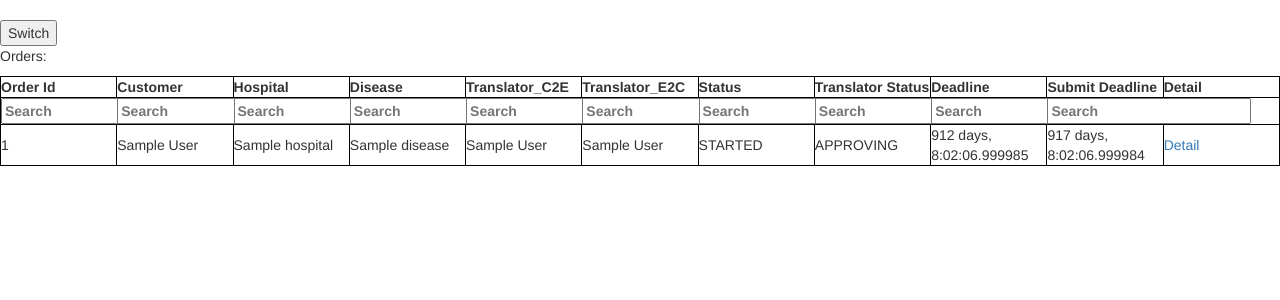
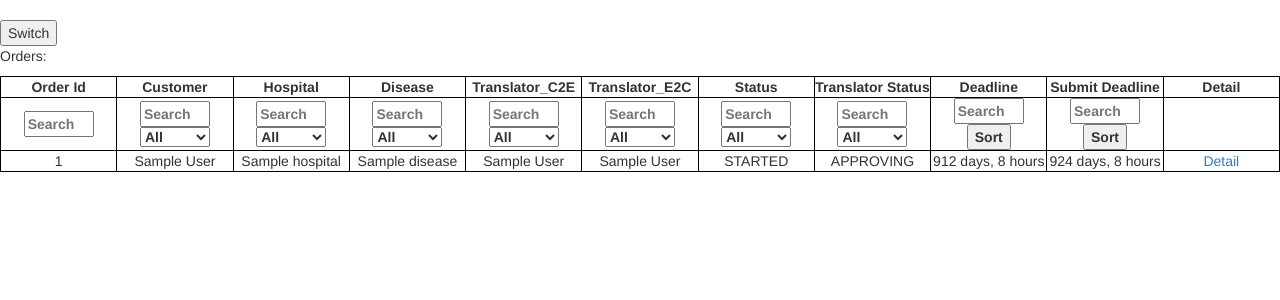
Before and after one commit to mediconnect/backend-deprecated, a Django app: page /supervisor/home/1/ in a window 1280 px wide. Shown: the part 52-352 px from the top of the page. Run offline with Django 3.2, Linux system fonts and the light colour scheme; a user stored in the database is signed in; tables that the repository leaves empty hold one stand-in row (values such as "Sample post"); parts of the project's set-up code (start-up, migrations or seed data) failed here and were passed over; some libraries are stand-ins or nearby versions.

Commit message:
supervisor sort function

```diff
--- a/medi_connect_site/helper/models.py
+++ b/medi_connect_site/helper/models.py
@@ -157,11 +157,24 @@ class Order(models.Model):
 
 
     def get_deadline(self):  # default deadline 2 days after submit
-        return self.submit+datetime.timedelta(days=2)-datetime.datetime.now(utc_8)
+        total_sec = (self.submit+datetime.timedelta(days=2)-datetime.datetime.now(utc_8)).total_seconds()
+        days = int(total_sec/(3600*24))
+        hours = int((total_sec-3600*24*days)/3600)
+        deadline= str(days) +'  days,  '+str(hours)+'  hours'
+        if hours < 0:
+            deadline+=( '  (passdue)  ')
+        return deadline
+
 
 
     def get_submit_deadline(self):
-        return self.submit+datetime.timedelta(days=7*self.week_number_at_submit)-datetime.datetime.now(utc_8)
+        total_sec = (self.submit+datetime.timedelta(days=7*(self.week_number_at_submit+1))-datetime.datetime.now(utc_8)).total_seconds()
+        days = int(total_sec / (3600 * 24))
+        hours = int((total_sec - 3600 * 24 * days) / 3600)
+        submit_deadline= str(days) + '  days,  ' + str(hours) + '  hours'
+        if hours < 0:
+            submit_deadline+=( '  (passdue)  ')
+        return submit_deadline
 
     def get_status(self):
         return status_dict[int(self.status)]
--- a/medi_connect_site/supervisor/templates/supervisor_home.html
+++ b/medi_connect_site/supervisor/templates/supervisor_home.html
@@ -6,22 +6,27 @@
     table, th, td {
         border: 1px solid black;
         border-collapse: collapse;
+        text-align:center;
     }
-    table.fixed {table-layout:fixed; width:90px;}/*Setting the table width is important!*/
+    table.fixed {table-layout:fixed; width:100px;}/*Setting the table width is important!*/
     table.fixed td {overflow:hidden;}/*Hide text outside the cell.*/
-    table.fixed tr:nth-of-type(1) {width:20px;}/*Setting the width of column 1.*/
-    table.fixed tr:nth-of-type(2) {width:30px;}/*Setting the width of column 2.*/
-    table.fixed tr:nth-of-type(3) {width:40px;}/*Setting the width of column 3.*/
-    table.fixed tr:nth-of-type(4) {width:10px;}
-    table.fixed tr:nth-of-type(5) {width:10px;}
-    table.fixed tr:nth-of-type(6) {width:10px;}
+
+    input,select{
+        width:70px;
+    }
   </style>
-  <button id="include" onclick="filter()">Switch</button>
+  <button id="include" onclick="startedFilter()">Switch</button>
+
+
+
   <p>Orders:</p>
 
   <table class= 'fixed' id = 'table', style="width:100%">
     <tr>
-        <th>Order Id</th>
+        <th>
+            Order Id
+
+        </th>
         <th>Customer</th>
         <th>Hospital</th>
         <th>Disease</th>
@@ -35,16 +40,88 @@
     </tr>
 
     <tr>
-        <th><input type="text" id="searchInput0" onkeyup="search(0)" placeholder="Search"></th>
-        <th><input type="text" id="searchInput1" onkeyup="search(1)" placeholder="Search"></th>
-        <th><input type="text" id="searchInput2" onkeyup="search(2)" placeholder="Search"></th>
-        <th><input type="text" id="searchInput3" onkeyup="search(3)" placeholder="Search"></th>
-        <th><input type="text" id="searchInput4" onkeyup="search(4)" placeholder="Search"></th>
-        <th><input type="text" id="searchInput5" onkeyup="search(5)" placeholder="Search"></th>
-        <th><input type="text" id="searchInput6" onkeyup="search(6)" placeholder="Search"></th>
-        <th><input type="text" id="searchInput7" onkeyup="search(7)" placeholder="Search"></th>
-        <th><input type="text" id="searchInput8" onkeyup="search(8)" placeholder="Search"></th>
-        <th><input type="text" id="searchInput9" onkeyup="search(9)" placeholder="Search"></th>
+        <th>
+            <input type="text" id="searchInput0" onkeyup="search(0)" placeholder="Search">
+
+        </th>
+        <th>
+            <input type="text" id="searchInput1" onkeyup="search(1)" placeholder="Search">
+            <select id = 'filterInput1' onchange="filter(1)">
+                <option value = 'all'>All</option>
+                {%for obj in customer_choice%}
+                    <option value = {{obj.get_name}}>{{obj.get_name}}</option>
+
+                {%endfor%}
+            </select>
+        </th>
+        <th>
+            <input type="text" id="searchInput2" onkeyup="search(2)" placeholder="Search">
+            <select id = 'filterInput2' onchange="filter(2)">
+                <option value = 'all'>All</option>
+                {%for obj in hospital_choice%}
+                    <option value = {{obj.name}}>{{obj.name}}</option>
+
+                {%endfor%}
+            </select>
+        </th>
+        <th>
+            <input type="text" id="searchInput3" onkeyup="search(3)" placeholder="Search">
+            <select id = 'filterInput3' onchange="filter(3)">
+                <option value = 'all'>All</option>
+                {%for obj in disease_choice%}
+                    <option value = {{obj.name}}>{{obj.name}}</option>
+
+                {%endfor%}
+            </select>
+        </th>
+        <th>
+            <input type="text" id="searchInput4" onkeyup="search(4)" placeholder="Search">
+            <select id = 'filterInput4' onchange="filter(4)">
+                <option value = 'all'>All</option>
+                {%for obj in translator_C2E_choice%}
+                    <option value = {{obj.get_name}}>{{obj.get_name}}</option>
+
+                {%endfor%}
+            </select>
+        </th>
+        <th>
+            <input type="text" id="searchInput5" onkeyup="search(5)" placeholder="Search">
+            <select id = 'filterInput5' onchange="filter(5)">
+                <option value = 'all'>All</option>
+                {%for obj in translator_E2C_choice%}
+                    <option value = {{obj.get_name}}>{{obj.get_name}}</option>
+
+                {%endfor%}
+            </select>
+        </th>
+        <th>
+            <input type="text" id="searchInput6" onkeyup="search(6)" placeholder="Search">
+            <select id = 'filterInput6' onchange="filter(6)">
+                <option value = 'all'>All</option>
+                {%for obj in status_choice%}
+                    <option value = {{obj}}>{{obj}}</option>
+
+                {%endfor%}
+            </select>
+        </th>
+        <th>
+            <input type="text" id="searchInput7" onkeyup="search(7)" placeholder="Search">
+            <select id = 'filterInput7' onchange="filter(7)">
+                <option value = 'all'>All</option>
+                {%for obj in trans_status_choice%}
+                    <option value = {{obj}}>{{obj}}</option>
+
+                {%endfor%}
+            </select>
+        </th>
+        <th>
+            <input type="text" id="searchInput8" onkeyup="search(8)" placeholder="Search">
+            <button onclick="sortDeadline(8)">Sort</button>
+        </th>
+        <th>
+            <input type="text" id="searchInput9" onkeyup="search(9)" placeholder="Search">
+            <button onclick="sortDeadline(9)">Sort</button>
+        </th>
     </tr>
     {%for obj in orders%}
 
@@ -67,7 +144,37 @@
 
 
   <script>
-    function filter() {
+    function filter(x){
+      // Declare variables
+      var input, filter, table, tr, td, i;
+      input = document.getElementById("filterInput"+x.toString());
+      filter = input.value.toUpperCase();
+      table = document.getElementById("table");
+      tr = table.getElementsByTagName("tr");
+      if (filter != 'ALL'){
+          // Loop through all table rows, and hide those who don't match the search query
+          for (i = 0; i < tr.length; i++) {
+            td = tr[i].getElementsByTagName("td")[x];
+            if (td) {
+              if (td.innerHTML.toUpperCase().indexOf(filter) > -1) {
+                tr[i].style.display = "";
+              } else {
+                tr[i].style.display = "none";
+              }
+            }
+          }
+      }
+      else{
+        for (i = 0; i < tr.length; i++) {
+            tr[i].style.display = "";
+        }
+      }
+
+
+
+    }
+
+    function startedFilter() {
       // Declare variables
       var input, filter, table, tr, td, i;
       filter = "STARTED";
@@ -112,8 +219,8 @@
       }
     }
 
-    function sortTable(x) {
-      var table, rows, switching, i, x, y, shouldSwitch;
+    function sortDeadline(x) {
+      var table, rows, switching, i, a, b, shouldSwitch;
       table = document.getElementById("table");
       switching = true;
       /*Make a loop that will continue until
@@ -121,18 +228,25 @@
       while (switching) {
         //start by saying: no switching is done:
         switching = false;
-        rows = table.getElementsByTagName("TR");
+        rows = table.getElementsByTagName("tr");
         /*Loop through all table rows (except the
         first, which contains table headers):*/
-        for (i = 1; i < (rows.length - 1); i++) {
+        for (i = 2; i < (rows.length - 1); i++) {
           //start by saying there should be no switching:
           shouldSwitch = false;
           /*Get the two elements you want to compare,
           one from current row and one from the next:*/
-          x = rows[i].getElementsByTagName("TD")[x];
-          y = rows[i + 1].getElementsByTagName("TD")[x];
+          a = rows[i].getElementsByTagName("td")[x].innerHTML;
+          a=parseFloat(a.substring(0,a.indexOf("days")))*24+parseFloat(a.substring(a.indexOf("hours")-4,a.indexOf("hours")));
+
+
+
+          b = rows[i + 1].getElementsByTagName("td")[x].innerHTML;
+          b=parseFloat(b.substring(0,b.indexOf("days")))*24+parseFloat(b.substring(b.indexOf("hours")-4,b.indexOf("hours")));
+
+
           //check if the two rows should switch place:
-          if (x.innerHTML.toLowerCase() > y.innerHTML.toLowerCase()) {
+          if (a > b) {
             //if so, mark as a switch and break the loop:
             shouldSwitch= true;
             break;
@@ -144,8 +258,13 @@
           rows[i].parentNode.insertBefore(rows[i + 1], rows[i]);
           switching = true;
         }
-    }
-  }
+      }
+
+      function toHours(x){
+          x = x.split(" ");
+          window.alert(x);
+      }
+}
 </script>
 
 
--- a/medi_connect_site/supervisor/views.py
+++ b/medi_connect_site/supervisor/views.py
@@ -17,6 +17,7 @@ from helper.models import Staff
 Order = apps.get_model('helper', 'Order')
 Document = apps.get_model('helper', 'Document')
 Hospital = apps.get_model('helper', 'Hospital')
+Disease = apps.get_model('helper','Disease')
 # Create your views here.
 # Status
 STARTED = 0
@@ -42,6 +43,8 @@ STATUS_CHOICES = (
 )
 status_dict = ['STARTED', 'SUBMITTED', 'TRANSLATING_ORIGIN', 'RECEIVED', 'RETURN', 'TRANSLATING_FEEDBACK', 'FEEDBACK',
                'PAID']
+
+trans_status_dict = ['NOT_STARTED','ONGOING','APPROVING','APPROVED','FINISHED']
 
 trans_list_C2E = list(Staff.objects.filter(role=1).values_list('id', flat=True))
 trans_list_E2C = list(Staff.objects.filter(role=2).values_list('id', flat=True))
@@ -87,7 +90,27 @@ def assign_manually(order, translator):
 def supervisor(request, id):
     supervisor = Staff.objects.get(user_id=id)
     orders = Order.objects.all()
+    """
+    customer_choice = []
+    hospital_choice = []
+    for c_id in list(Order.objects.values_list('customer',flat=True).distinct()):
+        customer_choice.append(Customer.objects.get(id=c_id))
+    for c_id in list(Order.objects.values_list('hospital',flat=True).distinct()):
+        hospital_choice.append(Hospital.objects.get(id=h_id))
+    """
+    customer_choice = list(Customer.objects.all().distinct())
+    hospital_choice = list(Hospital.objects.all().distinct())
+    disease_choice = list(Disease.objects.all().distinct())
+    translator_C2E_choice = list(Staff.objects.filter(role=1).distinct())
+    translator_E2C_choice = list(Staff.objects.filter(role=2).distinct())
     return render(request, 'supervisor_home.html', {
+        'customer_choice':customer_choice,
+        'hospital_choice':hospital_choice,
+        'disease_choice':disease_choice,
+        'translator_C2E_choice':translator_C2E_choice,
+        'translator_E2C_choice':translator_E2C_choice,
+        'status_choice':status_dict,
+        'trans_status_choice':trans_status_dict,
         'orders': orders,
         'supervisor': supervisor,
     })
```
